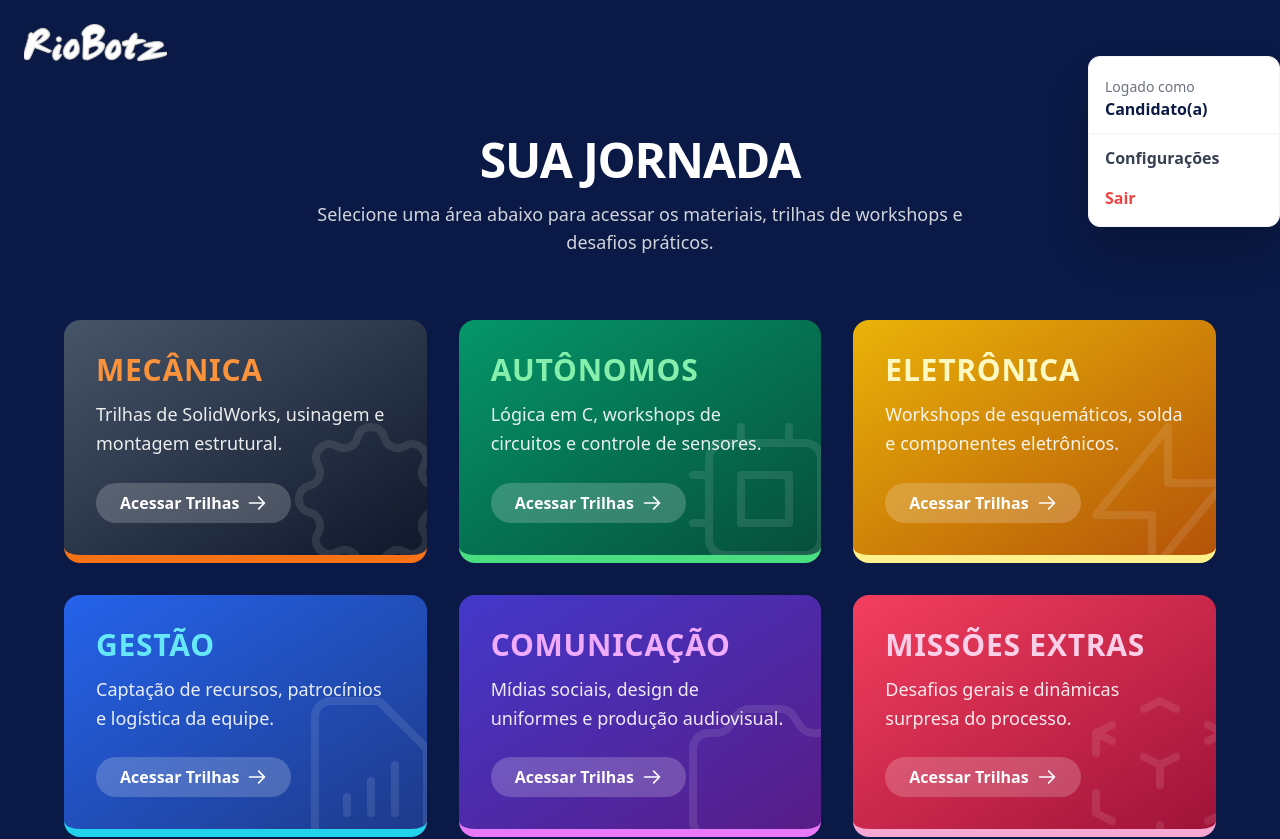
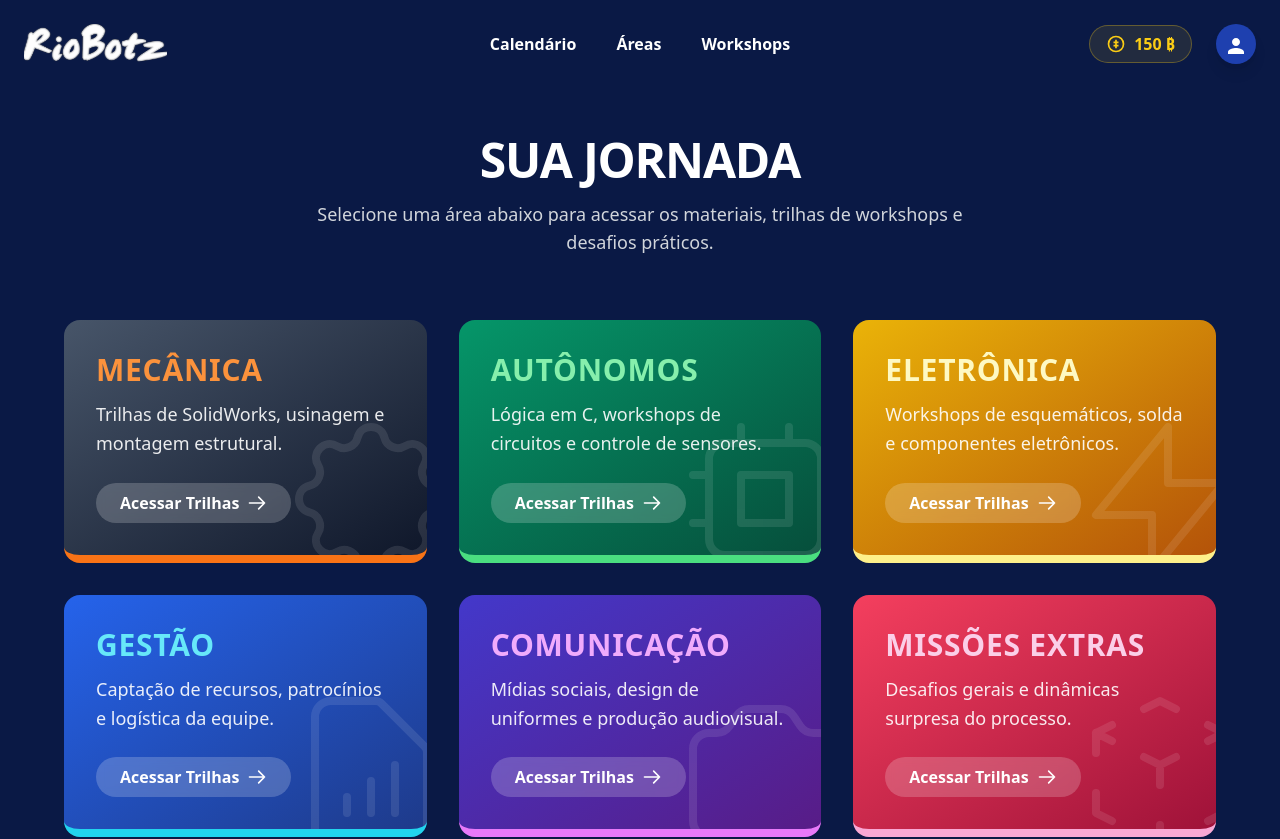
Before and after one commit to thadeu-ct/processo-seletivo-riobotz, a React (Vite) app: page /home in a window 1280 px wide. Shown: the top 839 px of the page. Built offline with nearby package versions, Linux system fonts and the light colour scheme; no server answers.

Commit message:
testando registros

```diff
--- a/src/components/PrivateNavBar.jsx
+++ b/src/components/PrivateNavBar.jsx
@@ -1,53 +1,138 @@
-import { Link } from "react-router-dom";
+import { useState } from "react";
+import { Link, useLocation } from "react-router-dom";
+import UserDropdown from "../components/UserDropdown"; // <-- IMPORT NOVO
 
-function UserDropdown({ onClose }) {
-  // Puxa as informações do localStorage (ajuste o nome da chave da matrícula se for diferente)
-  const nomeSalvo = localStorage.getItem("nomeUsuario");
-  const nomeUsuario = nomeSalvo ? nomeSalvo.split(" ")[0] : "Candidato(a)";
-  const userMatricula = localStorage.getItem("matricula") || "";
+function PrivateNavBar() {
+  const [isProfileOpen, setIsProfileOpen] = useState(false);
+  const [isMenuOpen, setIsMenuOpen] = useState(false);
 
-  // Insira aqui as matrículas reais dos diretores/capitão que terão acesso
-  const ADMIN_MATRICULAS = ["1234567", "9876543"];
-  const isAdmin = ADMIN_MATRICULAS.includes(userMatricula);
+  const location = useLocation();
 
   return (
-    <div className="absolute right-0 top-12 mt-2 w-48 bg-white rounded-xl shadow-2xl py-2 z-50 border border-gray-100 animate-fade-in">
-      <div className="px-4 py-3 border-b border-gray-100 mb-1">
-        <p className="text-sm text-gray-500">Logado como</p>
-        <p className="text-[#0a1945] font-black truncate">{nomeUsuario}</p>
+    <>
+      {/* 1. Esconde os links principais no desktop se estiver na tela de espera */}
+      {location.pathname !== "/espera" && (
+        <nav className="hidden md:flex absolute left-1/2 transform -translate-x-1/2 items-center gap-10 text-white font-bold whitespace-nowrap">
+          <Link
+            to="/calendario"
+            className="hover:text-yellow-400 transition-colors"
+          >
+            Calendário
+          </Link>
+          <Link
+            to="/escolha"
+            className="hover:text-yellow-400 transition-colors"
+          >
+            Áreas
+          </Link>
+          <Link to="/home" className="hover:text-yellow-400 transition-colors">
+            Workshops
+          </Link>
+        </nav>
+      )}
+
+      <div className="flex items-center gap-3 md:gap-6 z-50">
+        {/* O Botcoin já estava escondido na espera, perfeito! */}
+        {location.pathname !== "/espera" && (
+          <div className="flex items-center gap-1.5 md:gap-2 font-black text-yellow-400 bg-yellow-400/10 px-3 md:px-4 py-1.5 rounded-full border border-yellow-400/30">
+            <svg
+              className="w-4 h-4 md:w-5 md:h-5"
+              fill="currentColor"
+              viewBox="0 0 24 24"
+            >
+              <path d="M12 2a10 10 0 100 20 10 10 0 000-20zm0 18a8 8 0 110-16 8 8 0 010 16zm1-13h-2v2H9v2h2v2H9v2h2v2h2v-2h2v-2h-2v-2h2V9h-2V7z" />
+            </svg>
+            <span className="text-sm md:text-base">150 ₿</span>
+          </div>
+        )}
+
+        <div className="relative">
+          <button
+            onClick={() => setIsProfileOpen(!isProfileOpen)}
+            className="w-9 h-9 md:w-10 md:h-10 rounded-full bg-blue-800 border-2 border-transparent hover:border-yellow-400 transition-all flex items-center justify-center text-white overflow-hidden shadow-lg"
+          >
+            <svg
+              className="w-5 h-5 md:w-6 md:h-6 mt-1"
+              fill="currentColor"
+              viewBox="0 0 24 24"
+            >
+              <path d="M12 12c2.21 0 4-1.79 4-4s-1.79-4-4-4-4 1.79-4 4 1.79 4 4 4zm0 2c-2.67 0-8 1.34-8 4v2h16v-2c0-2.66-5.33-4-8-4z" />
+            </svg>
+          </button>
+
+          {/* RENDENRIZA O DROPDOWN AQUI, PASSANDO A FUNÇÃO DE FECHAR */}
+          {isProfileOpen && (
+            <UserDropdown onClose={() => setIsProfileOpen(false)} />
+          )}
         </div>
 
+        {/* 2. Esconde o botão hambúrguer do mobile na espera */}
+        {location.pathname !== "/espera" && (
+          <button
+            className="text-white hover:text-yellow-400 transition-colors md:hidden block"
+            onClick={() => setIsMenuOpen(!isMenuOpen)}
+          >
+            {isMenuOpen ? (
+              <svg
+                className="w-8 h-8"
+                fill="none"
+                stroke="currentColor"
+                viewBox="0 0 24 24"
+              >
+                <path
+                  strokeLinecap="round"
+                  strokeLinejoin="round"
+                  strokeWidth="2"
+                  d="M6 18L18 6M6 6l12 12"
+                ></path>
+              </svg>
+            ) : (
+              <svg
+                className="w-8 h-8"
+                fill="none"
+                stroke="currentColor"
+                viewBox="0 0 24 24"
+              >
+                <path
+                  strokeLinecap="round"
+                  strokeLinejoin="round"
+                  strokeWidth="2"
+                  d="M4 6h16M4 12h16M4 18h16"
+                ></path>
+              </svg>
+            )}
+          </button>
+        )}
+      </div>
+
+      {/* 3. Garante que o menu suspenso do mobile também não renderize */}
+      {location.pathname !== "/espera" && isMenuOpen && (
+        <div className="absolute top-full left-0 w-full bg-[#0a1945] flex flex-col items-center py-6 gap-6 md:hidden shadow-2xl border-t border-white/10 z-40">
           <Link
-        to="/perfil"
-        onClick={onClose}
-        className="block px-4 py-2 text-gray-700 font-bold hover:bg-yellow-50 hover:text-[#0a1945] transition-colors"
+            to="/calendario"
+            onClick={() => setIsMenuOpen(false)}
+            className="text-white font-bold text-xl hover:text-yellow-400"
           >
-        Configurações
+            Calendário
           </Link>
-
-      {/* Link de Admin (SÓ APARECE SE A MATRÍCULA BATER COM A LISTA VIP) */}
-      {isAdmin && (
           <Link
-          to="/registro-admin"
-          onClick={onClose}
-          className="block px-4 py-2 text-yellow-600 font-bold hover:bg-yellow-50 transition-colors"
+            to="/escolha"
+            onClick={() => setIsMenuOpen(false)}
+            className="text-white font-bold text-xl hover:text-yellow-400"
           >
-          Registro (Admin)
+            Áreas
           </Link>
-      )}
-
           <Link
-        to="/"
-        onClick={() => {
-          onClose();
-          // localStorage.clear(); // Descomente isso se quiser limpar os dados no logout
-        }}
-        className="block px-4 py-2 text-red-500 font-bold hover:bg-red-50 transition-colors"
+            to="/home"
+            onClick={() => setIsMenuOpen(false)}
+            className="text-white font-bold text-xl hover:text-yellow-400"
           >
-        Sair
+            Workshops
           </Link>
         </div>
+      )}
+    </>
   );
 }
 
-export default UserDropdown;
+export default PrivateNavBar;
```
Lines whose indentation alone changed are shown as unchanged.
